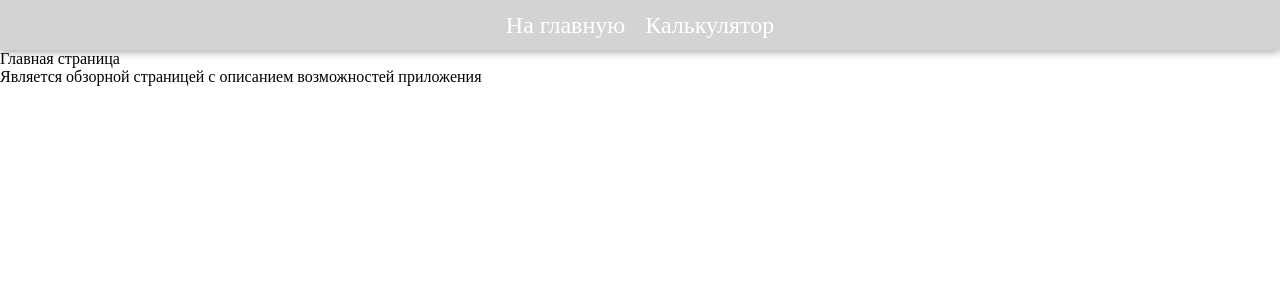
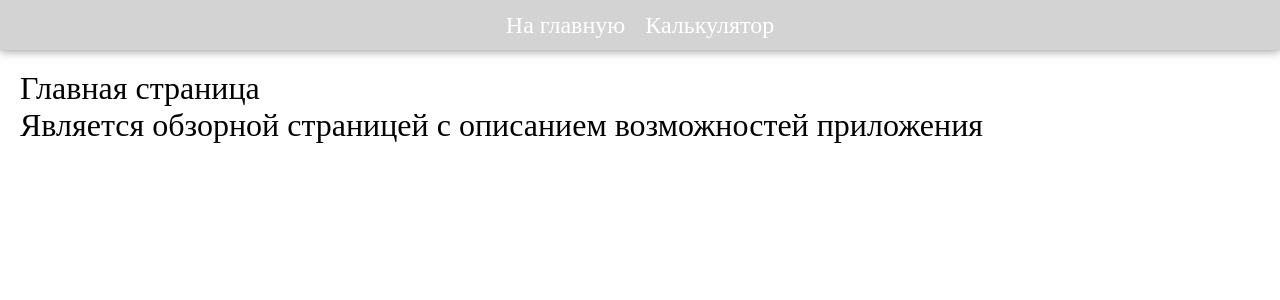
Before and after one commit to igitlog/Nuxt-project, a Nuxt app: page / in a window 1280 px wide. Shown: the top 300 px of the page. Built offline with nearby package versions, Linux system fonts and the light colour scheme.

Commit message:
Add font-size & padding

```diff
--- a/components/pages/FinanceCalculator/index.vue
+++ b/components/pages/FinanceCalculator/index.vue
@@ -1,5 +1,5 @@
 <template>
- <div>
+ <div class="container">
    Страница с финансовым калькулятором
  </div>
 </template>
@@ -13,5 +13,8 @@
 </script>
 
 <style scoped>
-
+  .container {
+    padding: 20px;
+    font-size: 32px;
+  }
 </style>
--- a/components/pages/IndexPage/index.vue
+++ b/components/pages/IndexPage/index.vue
@@ -1,5 +1,5 @@
 <template>
-  <div>
+  <div class="container">
     <div>Главная страница</div>
     <div>Является обзорной страницей с описанием возможностей приложения</div>
   </div>
@@ -14,5 +14,8 @@
 </script>
 
 <style scoped>
-
+  .container {
+    padding: 20px;
+    font-size: 32px;
+  }
 </style>
```
